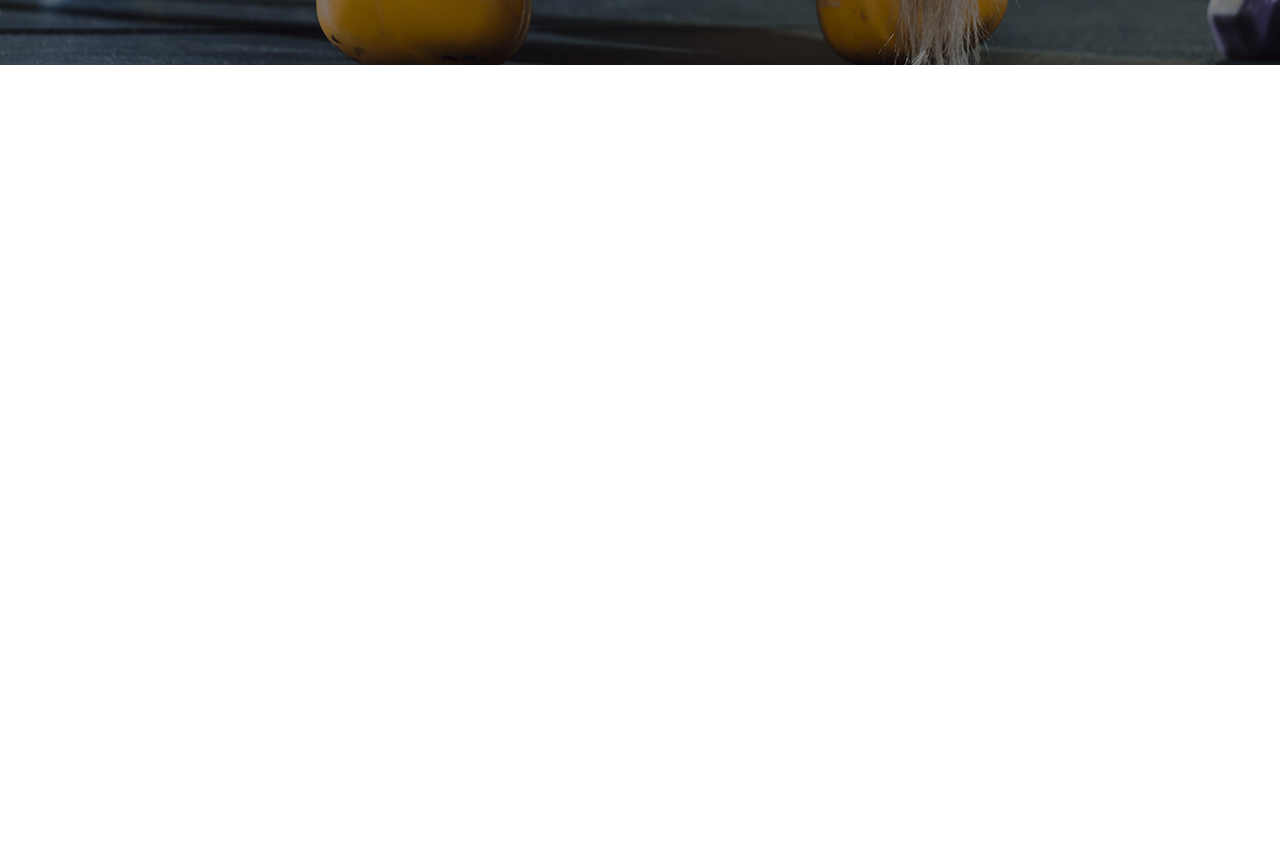
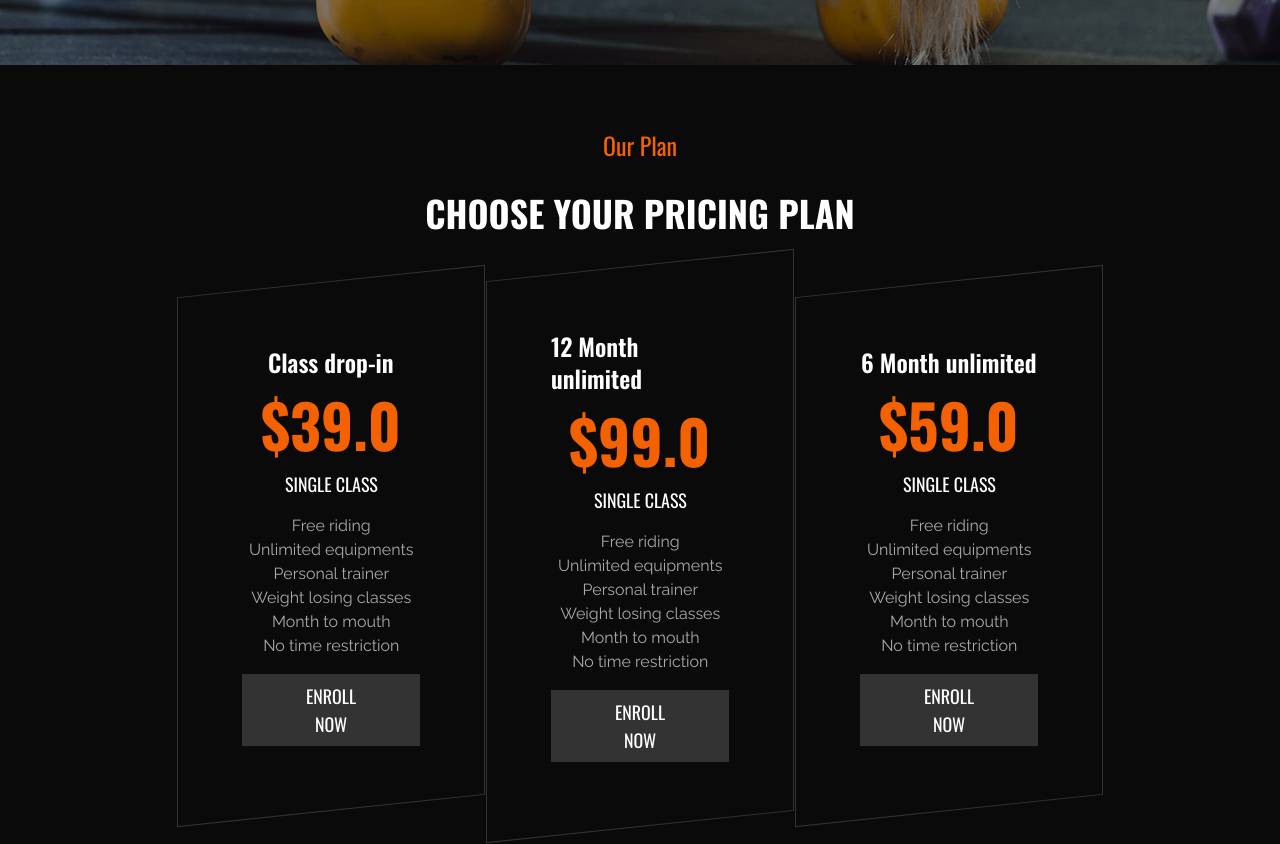
Before and after one commit to mesfincode/gymlife, a React (Vite) app: page / in a window 1280 px wide. Shown: the part 2720-3564 px from the top of the page. Before the commit the page ends 2785 px from the top, so only its background shows below. Built offline with nearby package versions, Linux system fonts and the light colour scheme.

Commit message:
created plan component

```diff
--- a/src/App.jsx
+++ b/src/App.jsx
@@ -5,6 +5,7 @@ import ChoosUs from "./components/ChoosUs";
 import Classes from "./components/Classes";
 import Banner from "./components/Banner";
 import OurPlan from "./components/OurPlan";
+import Gallery from "./components/Gallery";
 
 function App() {
   const [count, setCount] = useState(0);
@@ -18,7 +19,9 @@ function App() {
     <Classes />
     <Banner />
     <OurPlan />
+
     </section>
+    <Gallery />
 
     </>
   );
--- /dev/null
+++ b/src/components/Gallery.jsx
@@ -0,0 +1,21 @@
+import React from 'react'
+import { photoGallery } from '../constants'
+
+const Gallery = () => {
+
+  return (
+    <section className="bg-black-1 flex justify-center items-center flex-col w-full space-y-8 py-16 ">
+     <div className='grid grid-cols-1 md:grid-cols-2 lg:grid-cols-3 place-items-center mx-auto w-full gap-2  xl:px-48 '>
+     {
+        photoGallery.map((path,index)=>(
+            <div key={index}>
+                 <img src={path} alt=""   className=' h-[400px]  object-cover'/>
+            </div>
+        ))
+      }
+     </div>
+    </section>
+  )
+}
+
+export default Gallery
--- a/src/components/OurPlan.jsx
+++ b/src/components/OurPlan.jsx
@@ -1,11 +1,37 @@
-import React from 'react'
+import React from "react";
+import { plans } from "../constants";
 
 const OurPlan = () => {
   return (
-    <div>
+    <section className="bg-black-1 flex justify-center items-center flex-col w-full space-y-8 py-16 ">
+      <h1 className="text-primary text-2xl">Our Plan</h1>
+      <h1 className="text-4xl text-white font-bold text-center">
+        CHOOSE YOUR PRICING PLAN
+      </h1>
+      <div className="grid grid-cols-1 md:grid-cols-2 lg:grid-cols-3 place-items-center mx-auto w-full gap-8  xl:px-48  ">
+        {plans.map((item, index) => {
+          const featurs = item.features;
+          return (
+            <div key={index} className="border border-black-4 flex flex-col justify-center items-center py-16   px-16 -skew-y-6 space-y-4 ">
+              <h1 className="text-white  skew-y-6 text-2xl font-semibold">{item.title}</h1>
+              <p className="text-primary text-6xl font-bold skew-y-6 flex justify-center items-center">
+                ${item.price.toString()}.0
+              </p>
+              <h2 className="text-white text-lg skew-y-6">{item.subtitle}</h2>
+              <div className="skew-y-6 ">
+                {featurs.map((featur, index) => (
+                  <div className="flex justify-center items-center">
+                    <p className="text-black-text font-raleway">{featur}</p>
+                  </div>
+                ))}
+              </div>
+              <button className="bg-black-4 text-white skew-y-6 px-16 py-2 uppercase text-lg">Enroll Now</button>
+            </div>
+          );
+        })}
+      </div>
+    </section>
+  );
+};
 
-    </div>
-  )
-}
-
-export default OurPlan
+export default OurPlan;
--- /dev/null
+++ b/src/components/OurTeam.jsx
@@ -0,0 +1,11 @@
+import React from 'react'
+
+const OurTeam = () => {
+  return (
+    <div>
+
+    </div>
+  )
+}
+
+export default OurTeam
--- a/src/constants/index.jsx
+++ b/src/constants/index.jsx
@@ -2,6 +2,17 @@ import gymEquipment from '../assets/img/gym-equipment.png'
 import gymNutrition from '../assets/img/gym-nutrition.png'
 import gymTraining from '../assets/img/gym-training.png'
 import gymPersonalized from '../assets/img/gym-personalized.png'
+
+import gallery1 from '../assets/img/gallery/gallery-1.jpg'
+import gallery2 from '../assets/img/gallery/gallery-2.jpg'
+import gallery3 from '../assets/img/gallery/gallery-3.jpg'
+import gallery4 from '../assets/img/gallery/gallery-4.jpg'
+import gallery5 from '../assets/img/gallery/gallery-5.jpg'
+import gallery6 from '../assets/img/gallery/gallery-6.jpg'
+import gallery7 from '../assets/img/gallery/gallery-7.jpg'
+import gallery8 from '../assets/img/gallery/gallery-8.jpg'
+import gallery9 from '../assets/img/gallery/gallery-9.jpg'
+
 
 import class1 from '../assets/img/classes/class-1.jpg'
 import class2 from '../assets/img/classes/class-2.jpg'
@@ -85,3 +96,45 @@ catagory:"Strength",
    'img':class5
  }
 ]
+
+
+export const plans=[
+  {
+    "title":"Class drop-in",
+    "price":39.0,
+    "subtitle":"SINGLE CLASS",
+    "features":["Free riding" ,
+      "Unlimited equipments",
+      "Personal trainer",
+      "Weight losing classes",
+      "Month to mouth",
+      "No time restriction"
+    ]
+  },
+  {
+    "title":"12 Month unlimited",
+    "price":99.0,
+    "subtitle":"SINGLE CLASS",
+    "features":["Free riding" ,
+      "Unlimited equipments",
+      "Personal trainer",
+      "Weight losing classes",
+      "Month to mouth",
+      "No time restriction"
+    ]
+  },  {
+    "title":"6 Month unlimited",
+    "price":59.0,
+    "subtitle":"SINGLE CLASS",
+    "features":["Free riding" ,
+      "Unlimited equipments",
+      "Personal trainer",
+      "Weight losing classes",
+      "Month to mouth",
+      "No time restriction"
+    ]
+  }
+
+]
+
+export const photoGallery = [gallery1,gallery2,gallery3,gallery4,gallery5,gallery6]
--- a/tailwind.config.js
+++ b/tailwind.config.js
@@ -12,6 +12,7 @@ export default {
           "1":"#0a0a0a",
           "2":"#151515",
           "3":"#0a0a0a",
+          "4":"#333333"
         },
         "black-text":"#a9a9a9"
 
```
Also changed, not shown: src/assets/img/image-icon.svg (added), src/index.css (line endings or trailing spaces).
